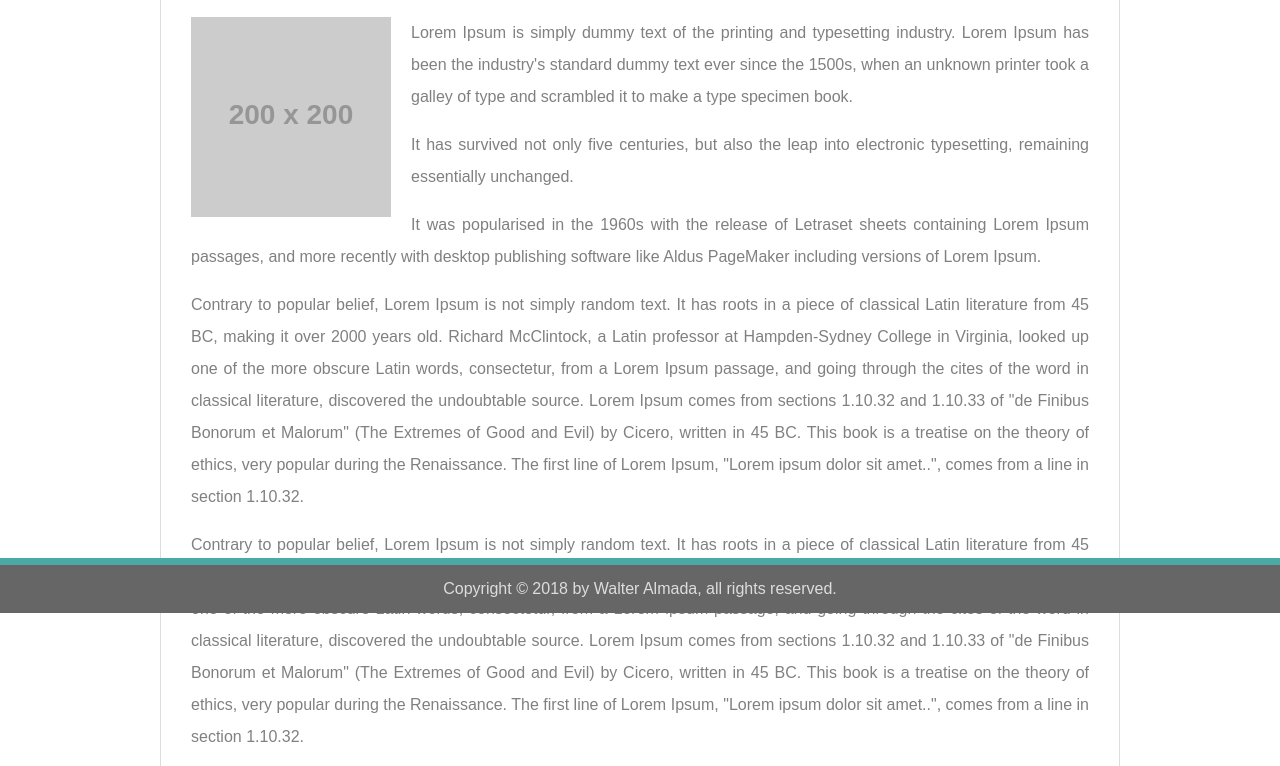
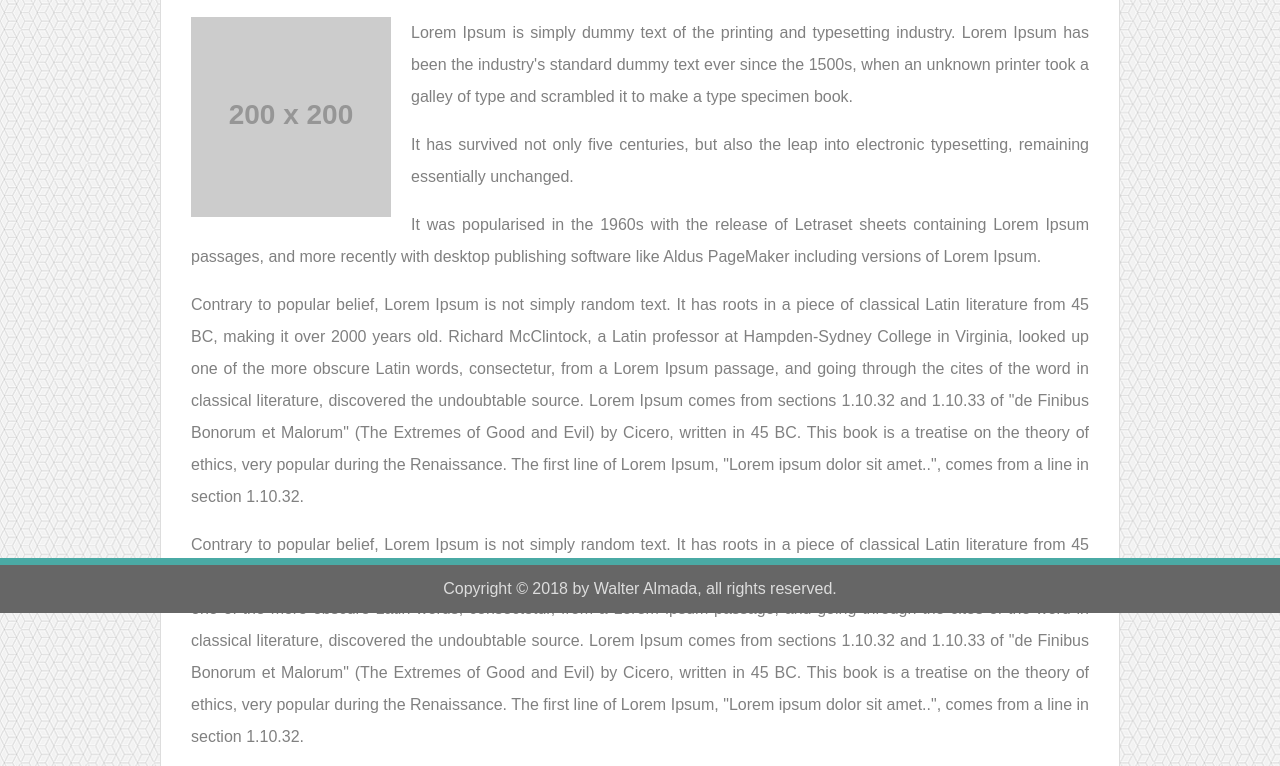
Before and after one commit to walterioo/Basic-Portfolio, a plain HTML site: page index.html in a window 1280 px wide. Shown: the part 187-953 px from the top of the page. Drawn offline with Linux system fonts and the light colour scheme; the site is published under a folder, as on GitHub Pages, so addresses that start at the root find nothing; placeholder pictures from the web are drawn by us.

Commit message:
background image

```diff
--- a/style.css
+++ b/style.css
@@ -13,7 +13,7 @@
 }
 
 body {
-        background-image: url(/assets/images/qbkls.png);
+        background-image: url(assets/images/qbkls.png);
         font-family: 'Arial', 'Helvetica Neue', Helvetica, sans-serif;
         color: grey;
 }
```
